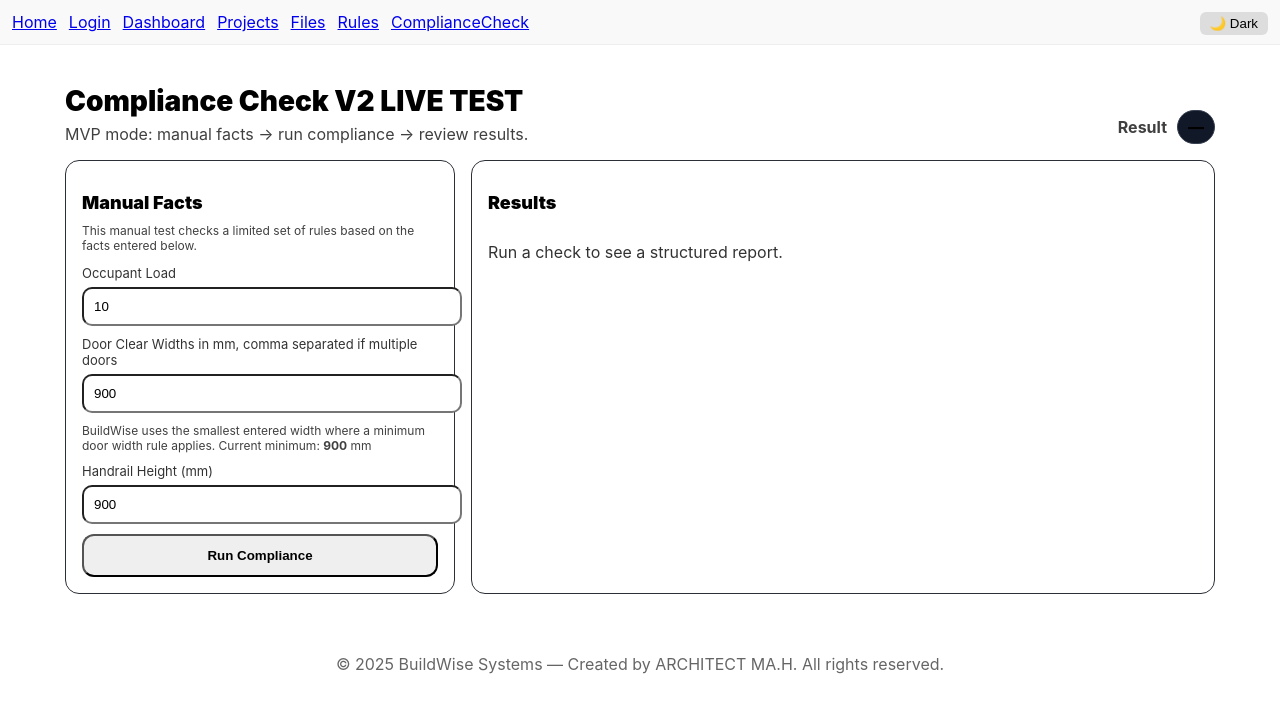
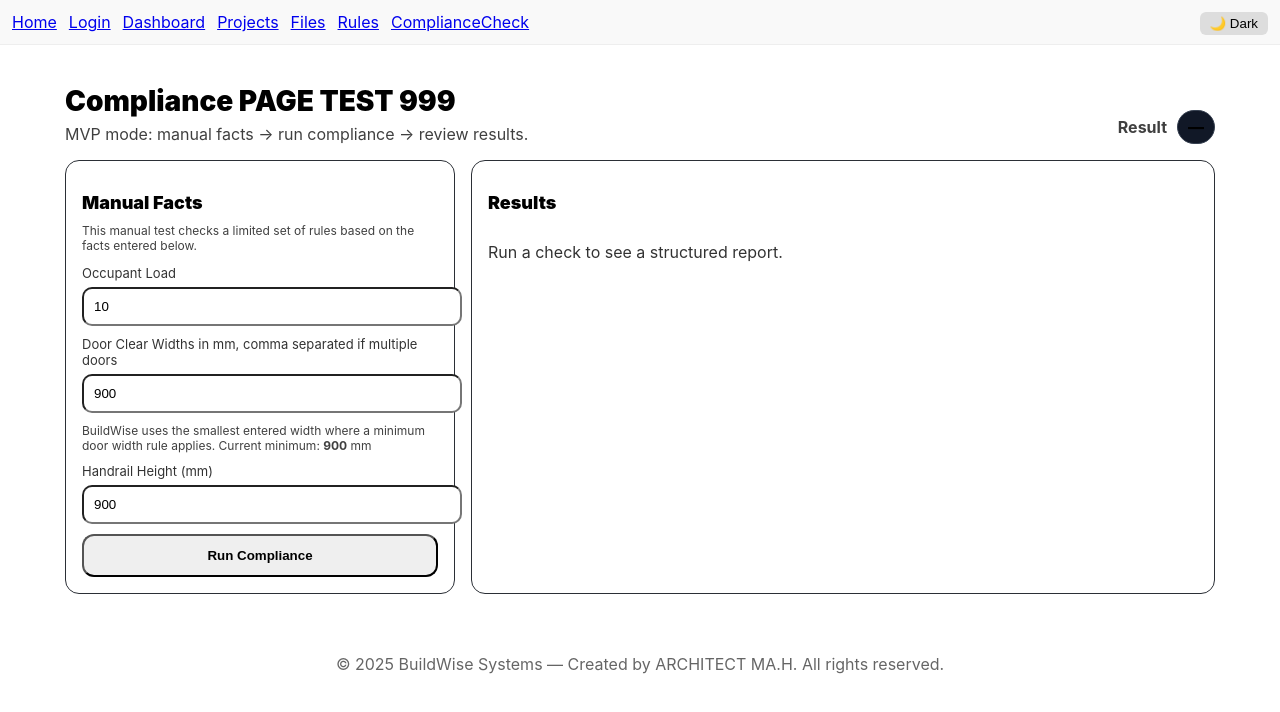
Before and after one commit to BuildWise-mvp/buildwise-frontend, a React (Create React App) app: page /compliance-check in a window 1280 px wide. Shown: the top 712 px of the page. Built offline with nearby package versions, Linux system fonts and the light colour scheme.

Commit message:
Test compliance page deployment

```diff
--- a/src/pages/ComplianceCheckPage.jsx
+++ b/src/pages/ComplianceCheckPage.jsx
@@ -286,7 +286,7 @@
       <div style={{ display: "flex", justifyContent: "space-between", alignItems: "flex-end" }}>
         <div>
           <h1 style={{ fontSize: 28, fontWeight: 900, marginBottom: 6 }}>
-            Compliance Check V2 LIVE TEST
+            Compliance PAGE TEST 999
           </h1>
           <div style={{ opacity: 0.75 }}>MVP mode: manual facts → run compliance → review results.</div>
         </div>
```
